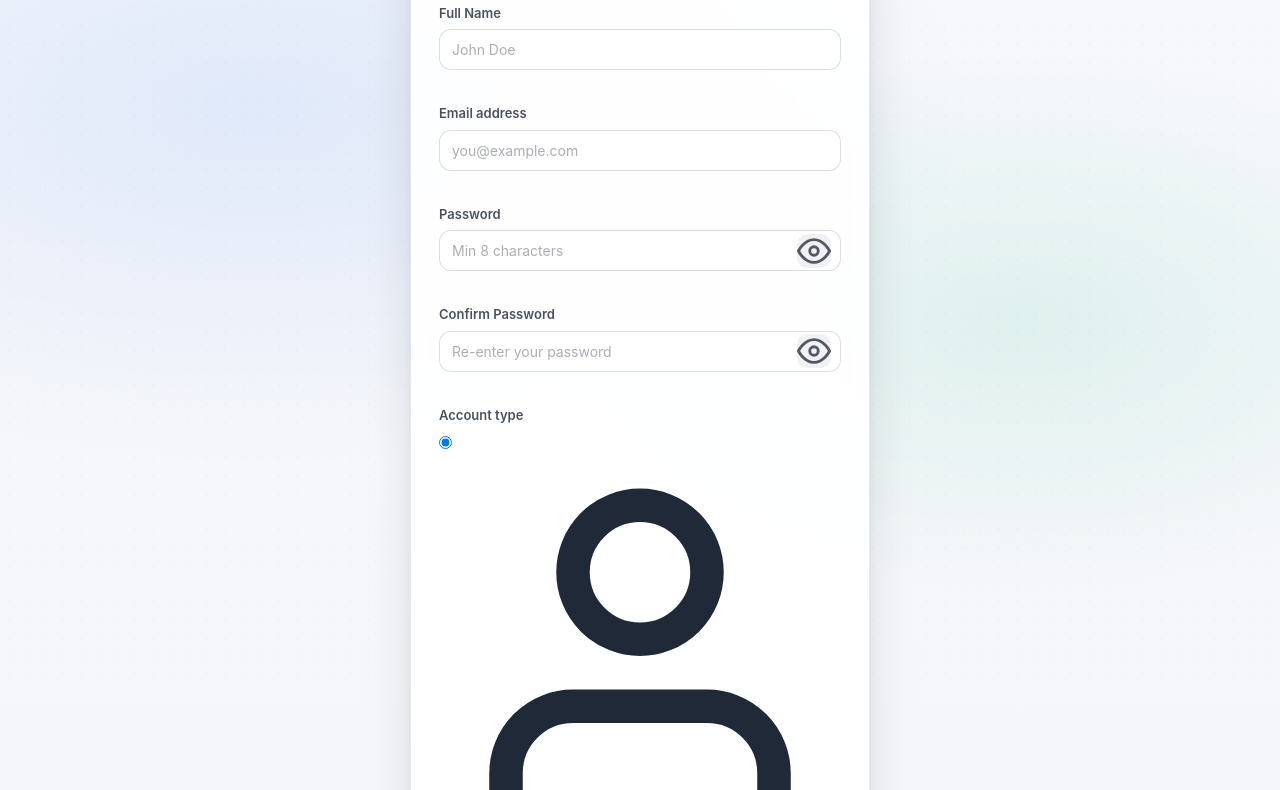
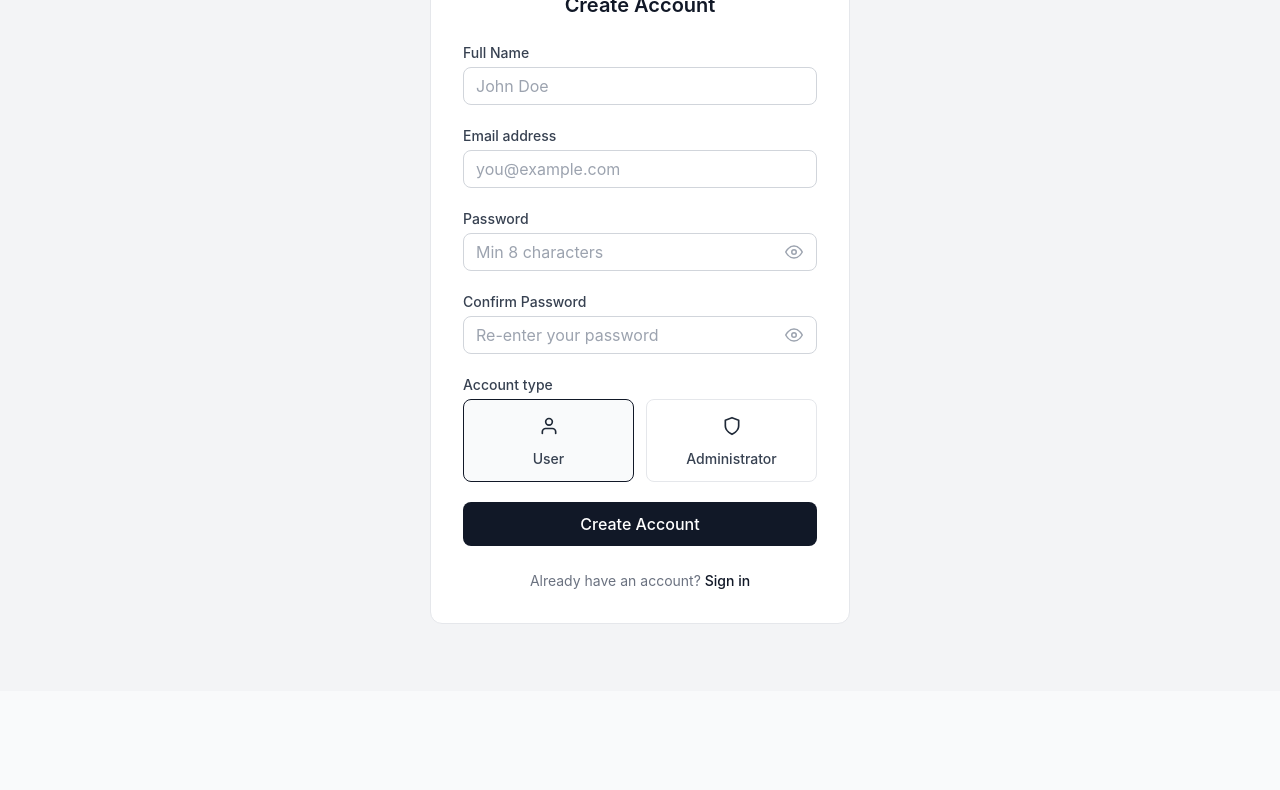
Before and after one commit to AngelosM2002/4353-group-20, a plain HTML site: page pages/register.html in a window 1280 px wide. Shown: the part 109-899 px from the top of the page. After the commit the page ends 800 px from the top, so only its background shows below. Drawn offline with Linux system fonts and the light colour scheme.

Commit message:
fix styling for register page icons

```diff
--- a/css/auth.css
+++ b/css/auth.css
@@ -1,102 +1,48 @@
-/* =========================
-   QueueSmart - Auth (Polish)
-   ========================= */
+/* ========================================
+   QueueSmart — Authentication Styles
+   ======================================== */
 
+/* ---------- Auth Layout ---------- */
 .auth-wrapper {
+    display: flex;
+    align-items: center;
+    justify-content: center;
     min-height: 100vh;
-  display: grid;
-  place-items: center;
-  padding: clamp(16px, 4vw, 32px);
-  background:
-    radial-gradient(1200px 600px at 20% 10%, rgba(59,130,246,0.12), transparent 60%),
-    radial-gradient(900px 500px at 80% 20%, rgba(16,185,129,0.10), transparent 55%),
-    linear-gradient(180deg, #f7f8fb 0%, #f3f4f6 100%);
+    background: var(--gray-100);
+    padding: var(--space-4);
 }
 
-/* optional subtle pattern */
-.auth-wrapper::before {
-  content: "";
-  position: fixed;
-  inset: 0;
-  pointer-events: none;
-  background-image: radial-gradient(rgba(15,23,42,0.06) 1px, transparent 1px);
-  background-size: 18px 18px;
-  opacity: 0.35;
+/* ---------- Auth Card ---------- */
+.auth-card {
+    width: 100%;
+    max-width: 420px;
+    background: #fff;
+    border-radius: var(--radius-lg);
+    border: 1px solid var(--gray-200);
+    padding: var(--space-8);
 }
 
-.auth-card {
-  width: min(460px, 100%);
-  background: rgba(255, 255, 255, 0.92);
-  backdrop-filter: blur(10px);
-  border: 1px solid rgba(15, 23, 42, 0.10);
-  border-radius: 16px;
-  box-shadow:
-    0 20px 50px rgba(2, 6, 23, 0.10),
-    0 2px 10px rgba(2, 6, 23, 0.06);
-  padding: clamp(20px, 4vw, 28px);
-  position: relative;
+/* ---------- Auth Header ---------- */
+.auth-header {
+    text-align: center;
+    margin-bottom: var(--space-6);
 }
 
-.auth-header {
-  text-align: center;
-  margin-bottom: 18px;
+
+
+.auth-header h1 {
+    font-size: var(--font-size-xl);
+    font-weight: 600;
+    color: var(--gray-900);
 }
 
-.auth-header h1 {
-  font-size: 26px;
-  letter-spacing: -0.02em;
-  margin: 0;
-  color: #0f172a;
-}
-
-.auth-header p {
-  margin: 8px 0 0;
-  font-size: 14px;
-  color: rgba(15, 23, 42, 0.65);
-  line-height: 1.4;
-}
-
-/* form spacing */
-.auth-form {
-  display: grid;
-  gap: 14px;
-}
-
-.form-label {
-  font-size: 13px;
-  font-weight: 600;
-  color: rgba(15, 23, 42, 0.75);
-  margin-bottom: 6px;
-}
-
-/* inputs */
-.form-input {
-  width: 100%;
-  border-radius: 12px;
-  border: 1px solid rgba(15, 23, 42, 0.14);
-  background: rgba(255,255,255,0.9);
-  padding: 11px 12px;
-  font-size: 14px;
-  outline: none;
-  transition: border-color 160ms ease, box-shadow 160ms ease, transform 120ms ease;
-}
-
-.form-input:focus {
-  border-color: rgba(59, 130, 246, 0.55);
-  box-shadow: 0 0 0 4px rgba(59, 130, 246, 0.18);
-}
-
-.form-input::placeholder {
-  color: rgba(15, 23, 42, 0.35);
-}
-
-/* Password toggle polish */
+/* ---------- Password Toggle ---------- */
 .password-wrapper {
     position: relative;
 }
 
 .password-wrapper .form-input {
-  padding-right: 46px;
+    padding-right: 40px;
 }
 
 .password-toggle {
@@ -104,77 +50,130 @@
     right: 10px;
     top: 50%;
     transform: translateY(-50%);
-  border: 0;
-  background: rgba(15, 23, 42, 0.06);
-  color: rgba(15, 23, 42, 0.70);
-  width: 34px;
-  height: 34px;
-  border-radius: 10px;
-  display: grid;
-  place-items: center;
+    background: none;
+    border: none;
     cursor: pointer;
-  transition: background 150ms ease, transform 120ms ease;
+    color: var(--gray-400);
+    padding: 4px;
+    display: flex;
+    align-items: center;
 }
 
 .password-toggle:hover {
-  background: rgba(15, 23, 42, 0.10);
-  transform: translateY(-50%) scale(1.03);
+    color: var(--gray-600);
 }
 
-/* button */
-.auth-button {
-  margin-top: 6px;
-  width: 100%;
-  border: 0;
-  border-radius: 12px;
-  padding: 12px 14px;
-  font-weight: 700;
-  font-size: 14px;
-  letter-spacing: 0.01em;
-  color: white;
-  background: linear-gradient(135deg, #0f172a 0%, #111827 55%, #0b1220 100%);
-  box-shadow: 0 12px 24px rgba(2, 6, 23, 0.22);
-  cursor: pointer;
-  transition: transform 120ms ease, box-shadow 160ms ease, filter 160ms ease;
+.password-toggle svg {
+    width: 18px;
+    height: 18px;
 }
 
-.auth-button:hover {
-  transform: translateY(-1px);
-  box-shadow: 0 16px 30px rgba(2, 6, 23, 0.26);
-  filter: brightness(1.03);
-}
-
-.auth-button:active {
-  transform: translateY(0px);
-  box-shadow: 0 10px 18px rgba(2, 6, 23, 0.22);
-}
-
-/* footer links */
+/* ---------- Auth Footer ---------- */
 .auth-footer {
-  margin-top: 14px;
     text-align: center;
-  font-size: 13px;
-  color: rgba(15, 23, 42, 0.62);
+    margin-top: var(--space-6);
+    font-size: var(--font-size-sm);
+    color: var(--gray-500);
 }
 
 .auth-footer a {
-  color: #2563eb;
-  text-decoration: none;
-  font-weight: 700;
+    color: var(--gray-900);
+    font-weight: 500;
 }
 
-.auth-footer a:hover {
-  text-decoration: underline;
+/* ---------- Role Selector ---------- */
+.role-selector {
+    display: flex;
+    gap: var(--space-3);
 }
 
-/* validation states (bonus for rubric) */
-.form-input.is-invalid {
-  border-color: rgba(239, 68, 68, 0.55);
-  box-shadow: 0 0 0 4px rgba(239, 68, 68, 0.14);
+.role-option {
+    flex: 1;
+    position: relative;
 }
 
-.field-error {
-  margin-top: 6px;
-  font-size: 12px;
-  color: rgba(239, 68, 68, 0.90);
+.role-option input[type="radio"] {
+    position: absolute;
+    opacity: 0;
+    width: 0;
+    height: 0;
 }
+
+.role-option label {
+    display: flex;
+    flex-direction: column;
+    align-items: center;
+    gap: var(--space-2);
+    padding: var(--space-3);
+    border: 1px solid var(--gray-200);
+    border-radius: var(--radius-md);
+    cursor: pointer;
+    transition: border-color var(--transition-fast);
+    text-align: center;
+}
+
+.role-option label:hover {
+    border-color: var(--gray-900);
+}
+
+.role-option input[type="radio"]:checked+label {
+    border-color: var(--gray-900);
+    background: var(--gray-50);
+}
+
+.role-option .role-icon {
+    width: 28px;
+    height: 28px;
+    display: flex;
+    align-items: center;
+    justify-content: center;
+}
+
+.role-option .role-icon svg {
+    width: 20px;
+    height: 20px;
+}
+
+.role-option .role-name {
+    font-size: var(--font-size-sm);
+    font-weight: 500;
+    color: var(--gray-700);
+}
+
+/* ---------- Success Message ---------- */
+.auth-success {
+    display: none;
+    text-align: center;
+    padding: var(--space-6) var(--space-4);
+}
+
+.auth-success.visible {
+    display: block;
+}
+
+.auth-success .success-icon {
+    width: 56px;
+    height: 56px;
+    background: var(--success-light);
+    border-radius: 50%;
+    display: inline-flex;
+    align-items: center;
+    justify-content: center;
+    margin-bottom: var(--space-4);
+}
+
+.auth-success .success-icon svg {
+    width: 28px;
+    height: 28px;
+    stroke: var(--success);
+}
+
+.auth-success h2 {
+    margin-bottom: var(--space-2);
+}
+
+.auth-success p {
+    color: var(--gray-500);
+    font-size: var(--font-size-sm);
+    margin-bottom: var(--space-6);
+}
```
Lines whose indentation alone changed are shown as unchanged.
